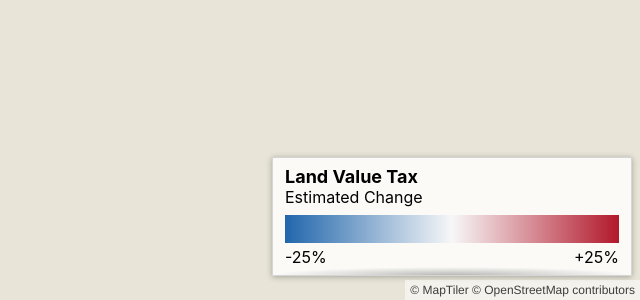
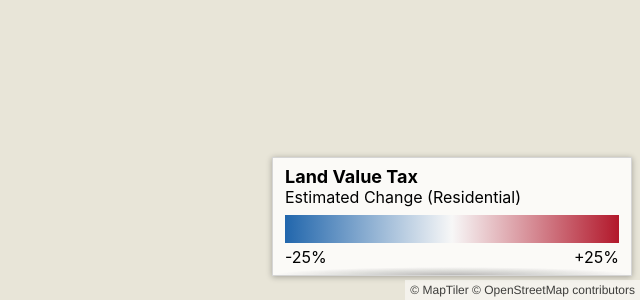
Before and after one commit to pjsier/detroit-land-value-tax-maps, a website built with Vite: page index.html in a window 1280 px wide. Shown: the part 500-800 px from the top of the page, without its empty margins (640-1280 px from the left). Built offline with nearby package versions, Linux system fonts and the light colour scheme; no server answers; what pmtiles would draw is missing.

Commit message:
Update label

```diff
--- a/index.html
+++ b/index.html
@@ -26,7 +26,7 @@
       <div id="legend">
         <div class="content">
           <h1>Land Value Tax</h1>
-          <p>Estimated Change</p>
+          <p>Estimated Change (Residential)</p>
           <div class="scale">
             <div class="scale-parcels"></div>
             <div class="labels-parcels">
```
